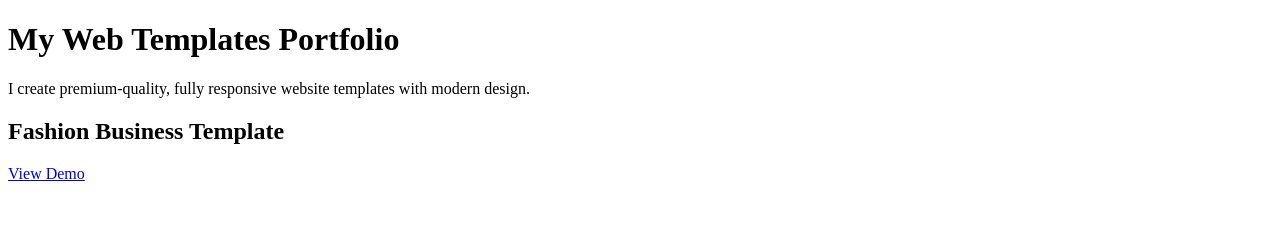
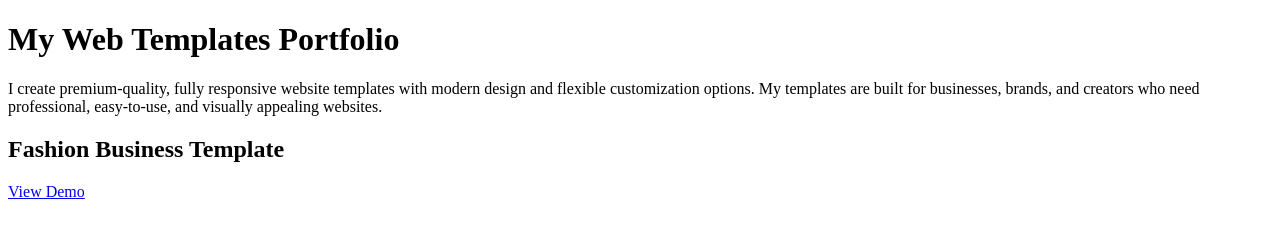
Before and after one commit to SheponChowdhury/web-templates-portfolio, a plain HTML site: page index.html in a window 1280 px wide. Drawn offline with Linux system fonts and the light colour scheme.

Commit message:
Update index.html

```diff
--- a/index.html
+++ b/index.html
@@ -7,7 +7,7 @@
 
 <h1>My Web Templates Portfolio</h1>
 
-<p>I create premium-quality, fully responsive website templates with modern design.</p>
+<p>I create premium-quality, fully responsive website templates with modern design and flexible customization options. My templates are built for businesses, brands, and creators who need professional, easy-to-use, and visually appealing websites.</p>
 
 <h2>Fashion Business Template</h2>
 
```
